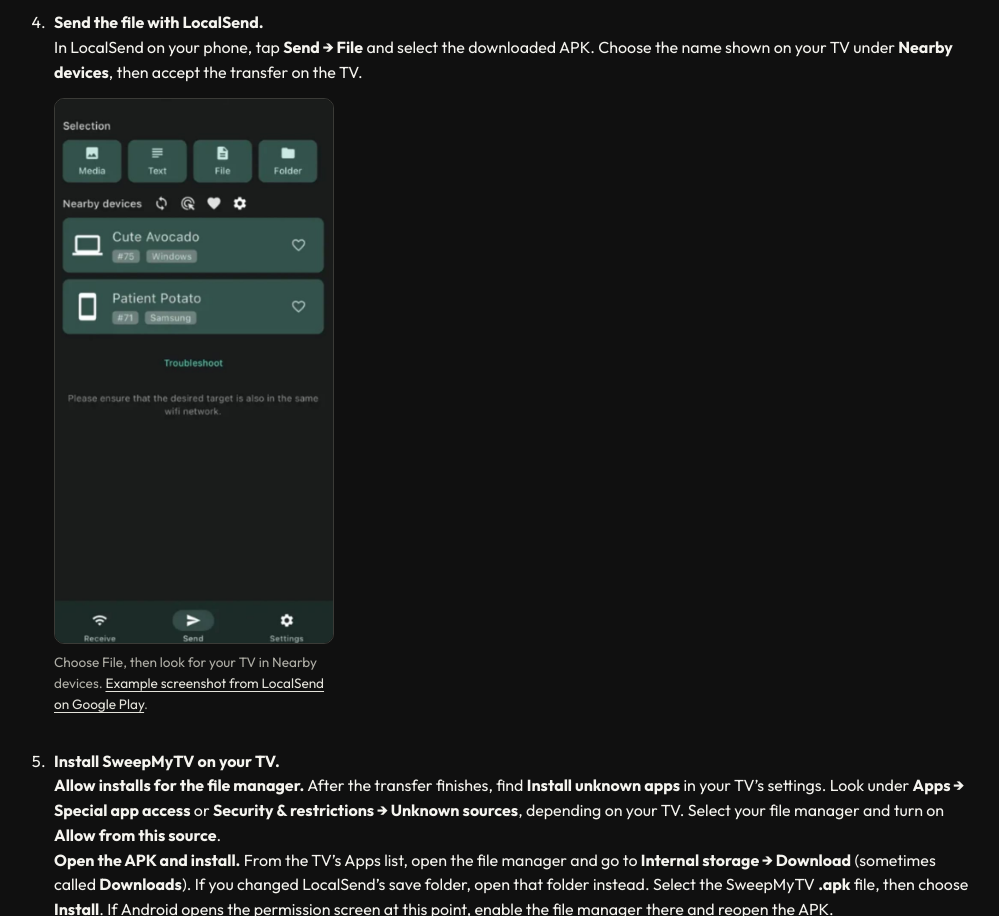
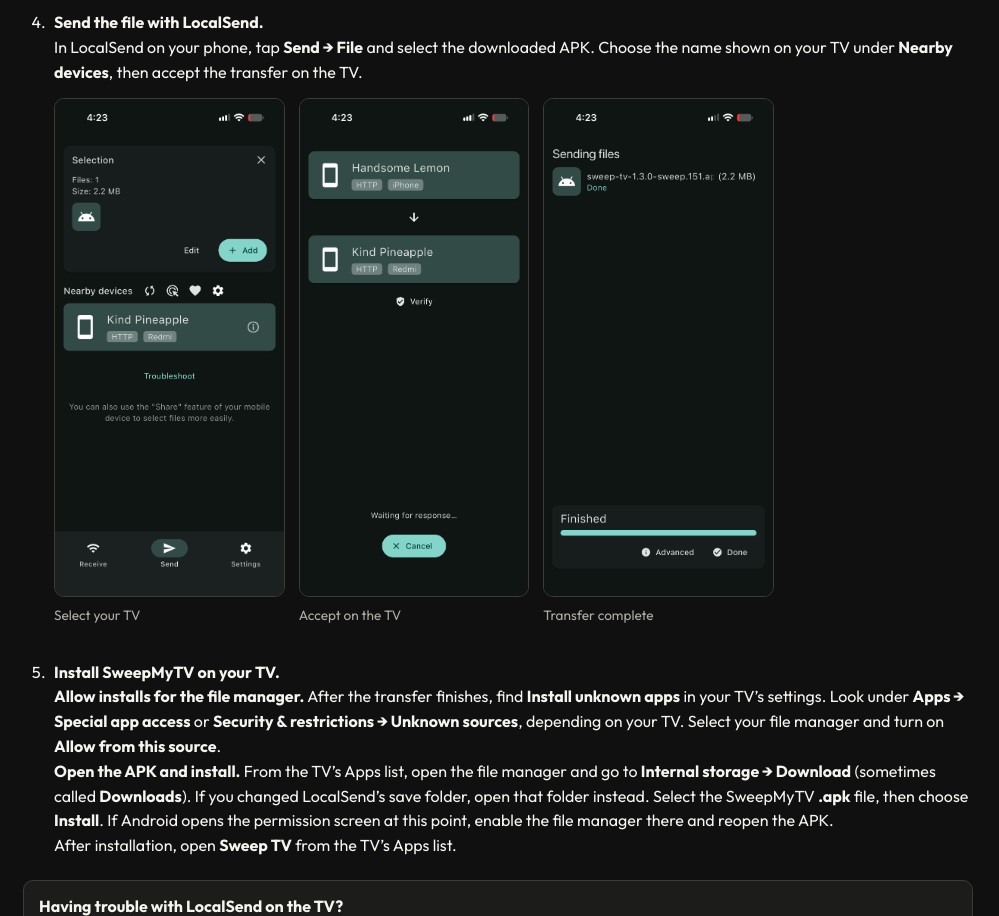
Before and after one commit to akhiltaneja/SweepMyTv, a website: page website/dist/tutorials/phone/index.html in a window 1280 px wide. Shown: the part 824-1740 px from the top of the page, without its empty margins (142-1141 px from the left). Drawn offline with Linux system fonts and the light colour scheme.

Commit message:
Use the actual three-step LocalSend transfer screenshots

```diff
--- a/website/dist/styles.css
+++ b/website/dist/styles.css
@@ -540,7 +540,8 @@ dialog::backdrop{background:#000d}
 .tutorial-section p{margin:10px 0}
 .tutorial-section p:not(.settings-path){max-width:76ch}
 .tutorial-shot{max-width:720px;margin-block:14px 20px}
-.tutorial-shot-portrait{max-width:280px}
+.tutorial-shot-row{display:grid;grid-template-columns:repeat(3,minmax(0,1fr));gap:clamp(6px,2vw,14px);max-width:720px;margin-block:14px 20px}
+.tutorial-shot-row .tutorial-shot{margin:0}
 .tutorial-shot>a{display:block;border:1px solid var(--line);border-radius:10px;overflow:hidden}
 .tutorial-shot>a:hover{border-color:var(--line-strong)}
 .tutorial-shot img{width:100%;height:auto}
--- a/website/dist/tutorials/phone/index.html
+++ b/website/dist/tutorials/phone/index.html
@@ -61,10 +61,20 @@
   </li>
   <li id="send-to-tv"><strong>Send the file with LocalSend.</strong>
     <p>In LocalSend on your phone, tap <strong>Send → File</strong> and select the downloaded APK. Choose the name shown on your TV under <strong>Nearby devices</strong>, then accept the transfer on the TV.</p>
-    <figure class="tutorial-shot tutorial-shot-portrait">
-      <a href="../../assets/tutorials/phone-guide-localsend-send.jpg"><img src="../../assets/tutorials/phone-guide-localsend-send.jpg" width="650" height="1272" loading="lazy" decoding="async" alt="LocalSend Send tab showing the File button and nearby devices"></a>
-      <figcaption>Choose File, then look for your TV in Nearby devices. <a href="https://play.google.com/store/apps/details?id=org.localsend.localsend_app">Example screenshot from LocalSend on Google Play</a>.</figcaption>
-    </figure>
+    <div class="tutorial-shot-row">
+      <figure class="tutorial-shot">
+        <a href="../../assets/tutorials/localsend-select-tv.png"><img src="../../assets/tutorials/localsend-select-tv.png" width="1206" height="2622" loading="lazy" decoding="async" alt="LocalSend Send screen with the APK selected and the Redmi TV listed under Nearby devices"></a>
+        <figcaption>Select your TV</figcaption>
+      </figure>
+      <figure class="tutorial-shot">
+        <a href="../../assets/tutorials/localsend-waiting.png"><img src="../../assets/tutorials/localsend-waiting.png" width="1206" height="2622" loading="lazy" decoding="async" alt="LocalSend on the phone waiting for the Redmi TV to accept the transfer"></a>
+        <figcaption>Accept on the TV</figcaption>
+      </figure>
+      <figure class="tutorial-shot">
+        <a href="../../assets/tutorials/localsend-finished.png"><img src="../../assets/tutorials/localsend-finished.png" width="1206" height="2622" loading="lazy" decoding="async" alt="LocalSend showing the SweepMyTV APK transfer as finished"></a>
+        <figcaption>Transfer complete</figcaption>
+      </figure>
+    </div>
   </li>
   <li id="install-apk"><strong>Install SweepMyTV on your TV.</strong>
     <p><strong>Allow installs for the file manager.</strong> After the transfer finishes, find <strong>Install unknown apps</strong> in your TV’s settings. Look under <strong>Apps → Special app access</strong> or <strong>Security &amp; restrictions → Unknown sources</strong>, depending on your TV. Select your file manager and turn on <strong>Allow from this source</strong>.</p>
```
Also changed, not shown: website/dist/assets/tutorials/localsend-finished.png (added), website/dist/assets/tutorials/localsend-select-tv.png (added), website/dist/assets/tutorials/localsend-waiting.png (added), website/dist/assets/tutorials/phone-guide-localsend-send.jpg (deleted).
